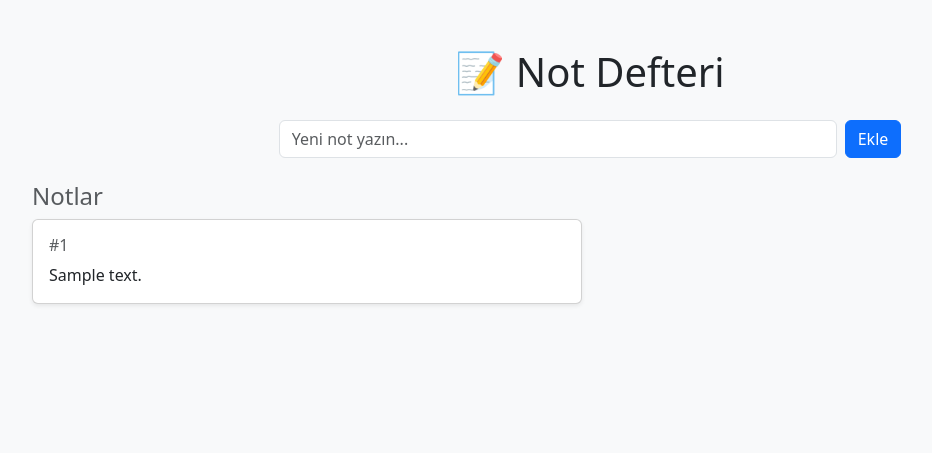
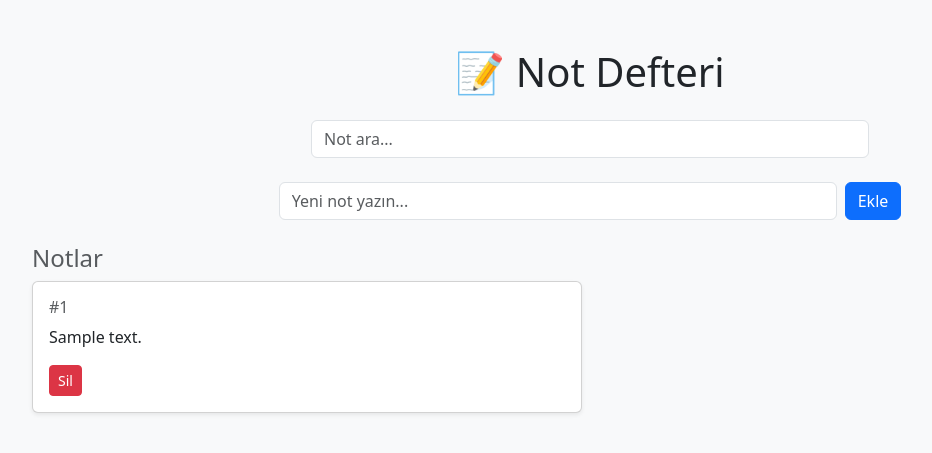
Before and after one commit to BurakEvci/not-defteri, a Flask app: page / in a window 1280 px wide. Shown: the top 453 px of the page, without its empty margins (50-982 px from the left). Run offline with Flask 3, Linux system fonts and the light colour scheme; a database or web service that is not in the repository returns one stand-in record (values such as "Sample title"); some libraries are stand-ins or nearby versions.

Commit message:
Sil ve Ara fonksiyonları eklendi

```diff
--- a/app.py
+++ b/app.py
@@ -51,5 +51,12 @@ def add_note_via_form():
         conn.commit()
     return redirect("/")
 
+@app.route("/delete/<int:note_id>", methods=["POST"])
+def delete_note(note_id):
+    cur.execute("DELETE FROM notes WHERE id = %s;", (note_id,))
+    conn.commit()
+    return redirect("/")
+
+
 if __name__ == "__main__":
     app.run(host="0.0.0.0", port=5000)
--- a/templates/index.html
+++ b/templates/index.html
@@ -4,12 +4,30 @@
     <meta charset="UTF-8">
     <title>Not Defteri</title>
     <link href="https://cdn.jsdelivr.net/npm/bootstrap@5.3.3/dist/css/bootstrap.min.css" rel="stylesheet">
+    <script>
+        function filterNotes() {
+            const input = document.getElementById("searchInput").value.toLowerCase();
+            const notes = document.getElementsByClassName("note-card");
+
+            for (let note of notes) {
+                const text = note.innerText.toLowerCase();
+                note.style.display = text.includes(input) ? "" : "none";
+            }
+        }
+    </script>
 </head>
 <body class="bg-light">
 
 <div class="container mt-5">
     <h1 class="mb-4 text-center">📝 Not Defteri</h1>
 
+
+    <!-- Arama Formu -->
+    <div class="mb-4 text-center">
+        <input id="searchInput" type="text" class="form-control w-50 d-inline-block" onkeyup="filterNotes()" placeholder="Not ara...">
+    </div>
+
+    <!-- Ekleme Formu -->
     <form action="/add" method="post" class="d-flex justify-content-center mb-4">
         <input type="text" name="content" class="form-control me-2 w-50" placeholder="Yeni not yazın..." required>
         <button type="submit" class="btn btn-primary">Ekle</button>
@@ -18,11 +36,14 @@
     <h4 class="text-muted">Notlar</h4>
     <div class="row row-cols-1 row-cols-md-2 g-3">
         {% for note in notes %}
-        <div class="col">
+        <div class="col note-card">
             <div class="card shadow-sm">
                 <div class="card-body">
                     <h6 class="card-title text-muted">#{{ note[0] }}</h6>
                     <p class="card-text">{{ note[1] }}</p>
+                    <form action="/delete/{{ note[0] }}" method="post">
+                        <button type="submit" class="btn btn-sm btn-danger">Sil</button>
+                    </form>
                 </div>
             </div>
         </div>
```
